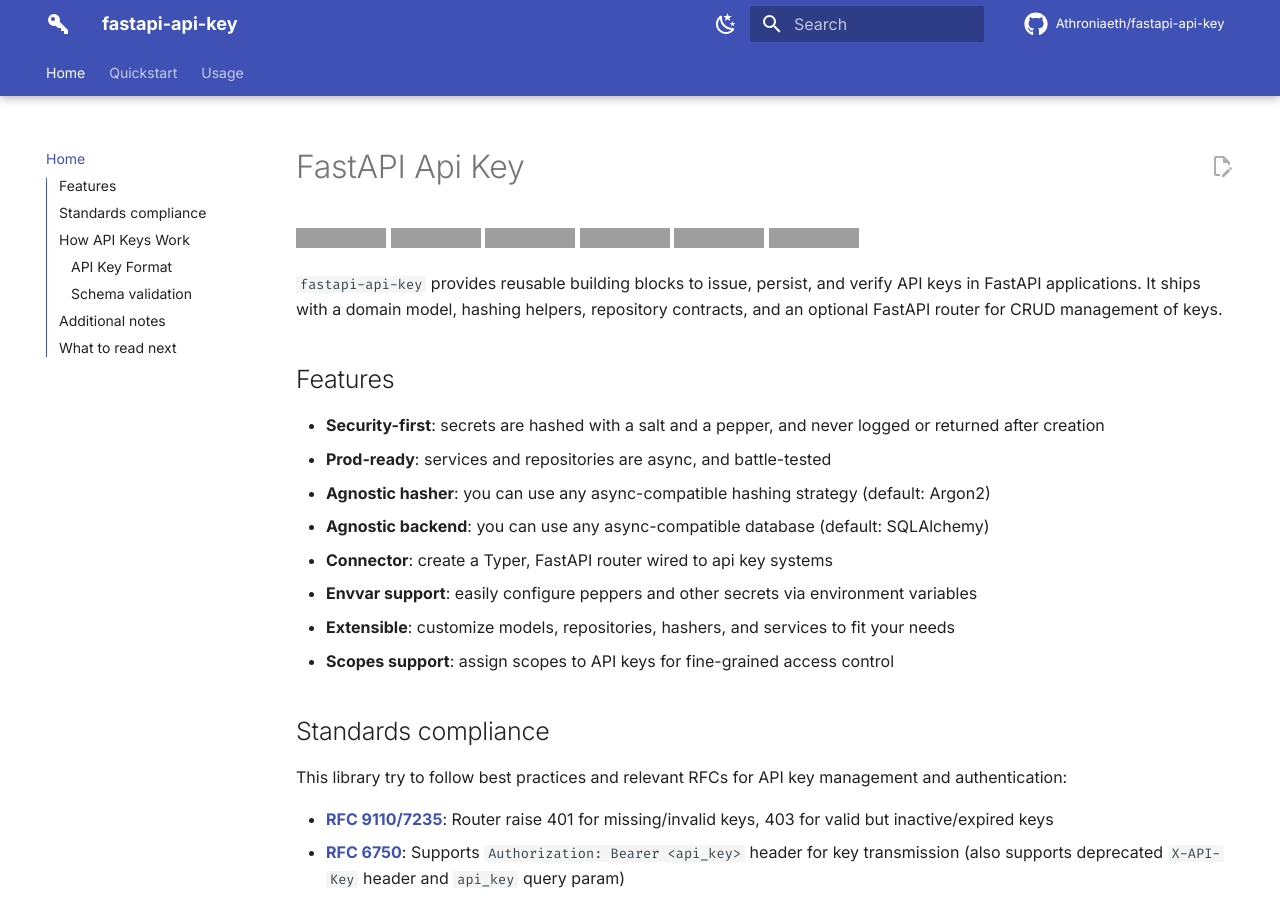
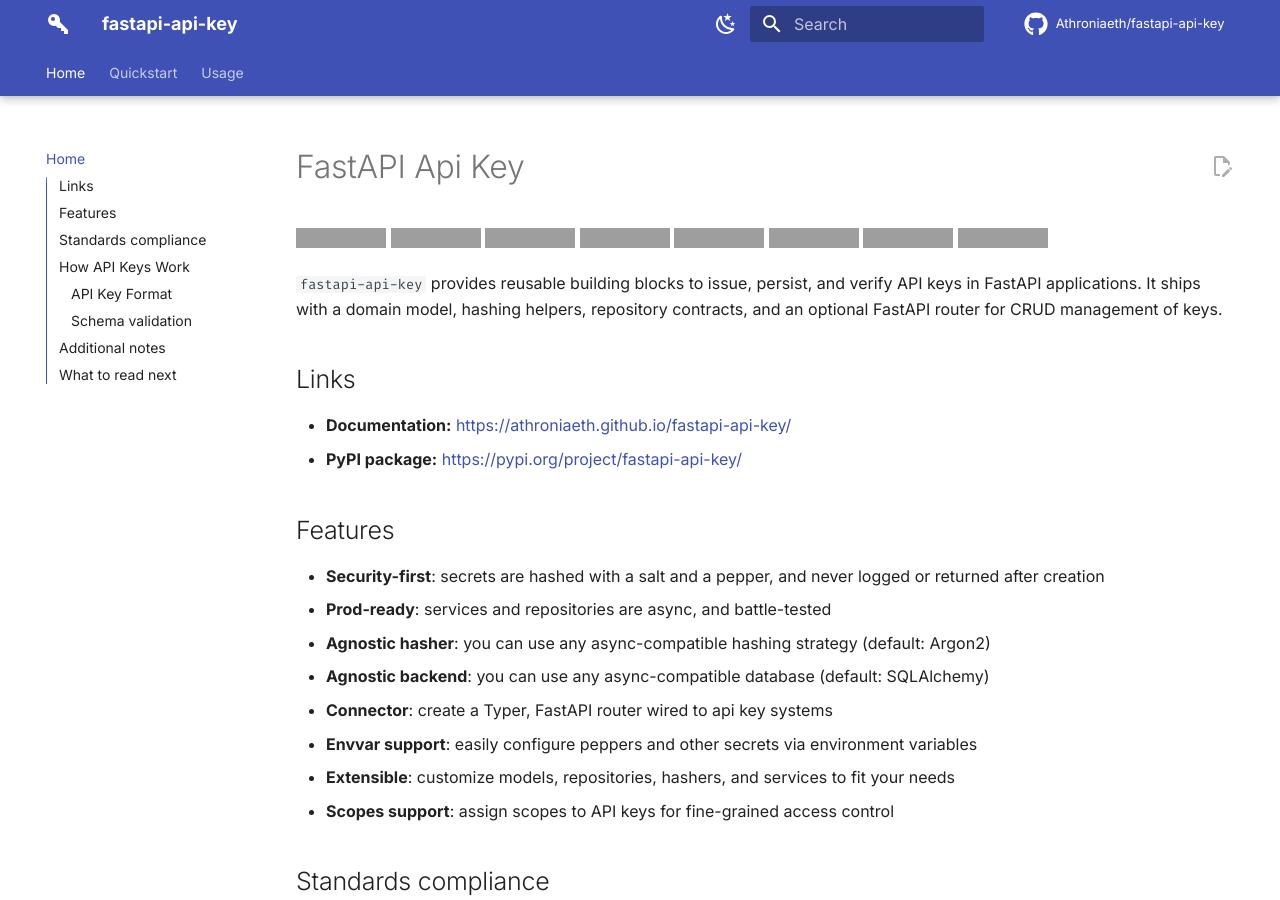
Before and after one commit to Athroniaeth/fastapi-api-key, an MkDocs documentation site: the page built from docs/index.md, in a window 1280 px wide and 900 px high. Built offline with MkDocs 1.6.1 and Material for MkDocs 9.7.7, drawn with Linux system fonts in a browser that asks for light colours; comment, search, counter and statistics services are not loaded; grey boxes are pictures that could not be loaded.

Commit message:
docs(readme): add pypi and mkdocs url to readme

```diff
--- a/docs/index.md
+++ b/docs/index.md
@@ -2,6 +2,8 @@
 
 ![Python Version from PEP 621 TOML](https://img.shields.io/python/required-version-toml?tomlFilePath=https%3A%2F%2Fraw.githubusercontent.com%2FAthroniaeth%2Ffastapi-api-key%2Fmain%2Fpyproject.toml)
 [![Tested with pytest](https://img.shields.io/badge/tests-pytest-informational.svg)](https://pytest.org/)
+[![PyPI version](https://img.shields.io/pypi/v/fastapi-api-key.svg)](https://pypi.org/project/fastapi-api-key/)
+[![Docs](https://img.shields.io/badge/docs-online-blue.svg)](https://athroniaeth.github.io/fastapi-api-key/)
 [![codecov](https://codecov.io/gh/Athroniaeth/fastapi-api-key/graph/badge.svg)](https://codecov.io/gh/Athroniaeth/fastapi-api-key)
 [![Security: bandit](https://img.shields.io/badge/security-bandit-yellow.svg)](https://bandit.readthedocs.io/)
 [![Deps: uv](https://img.shields.io/badge/deps-managed%20with%20uv-3E4DD8.svg)](https://docs.astral.sh/uv/)
@@ -10,6 +12,11 @@
 `fastapi-api-key` provides reusable building blocks to issue, persist, and verify API keys in FastAPI applications. It
 ships with a domain model, hashing helpers, repository contracts, and an optional FastAPI router for CRUD management of
 keys.
+
+## Links
+
+- **Documentation:** [https://athroniaeth.github.io/fastapi-api-key/](https://athroniaeth.github.io/fastapi-api-key/)
+- **PyPI package:** [https://pypi.org/project/fastapi-api-key/](https://pypi.org/project/fastapi-api-key/)
 
 ## Features
 
```
Also changed, not shown: README.md (+7 -0 lines).
